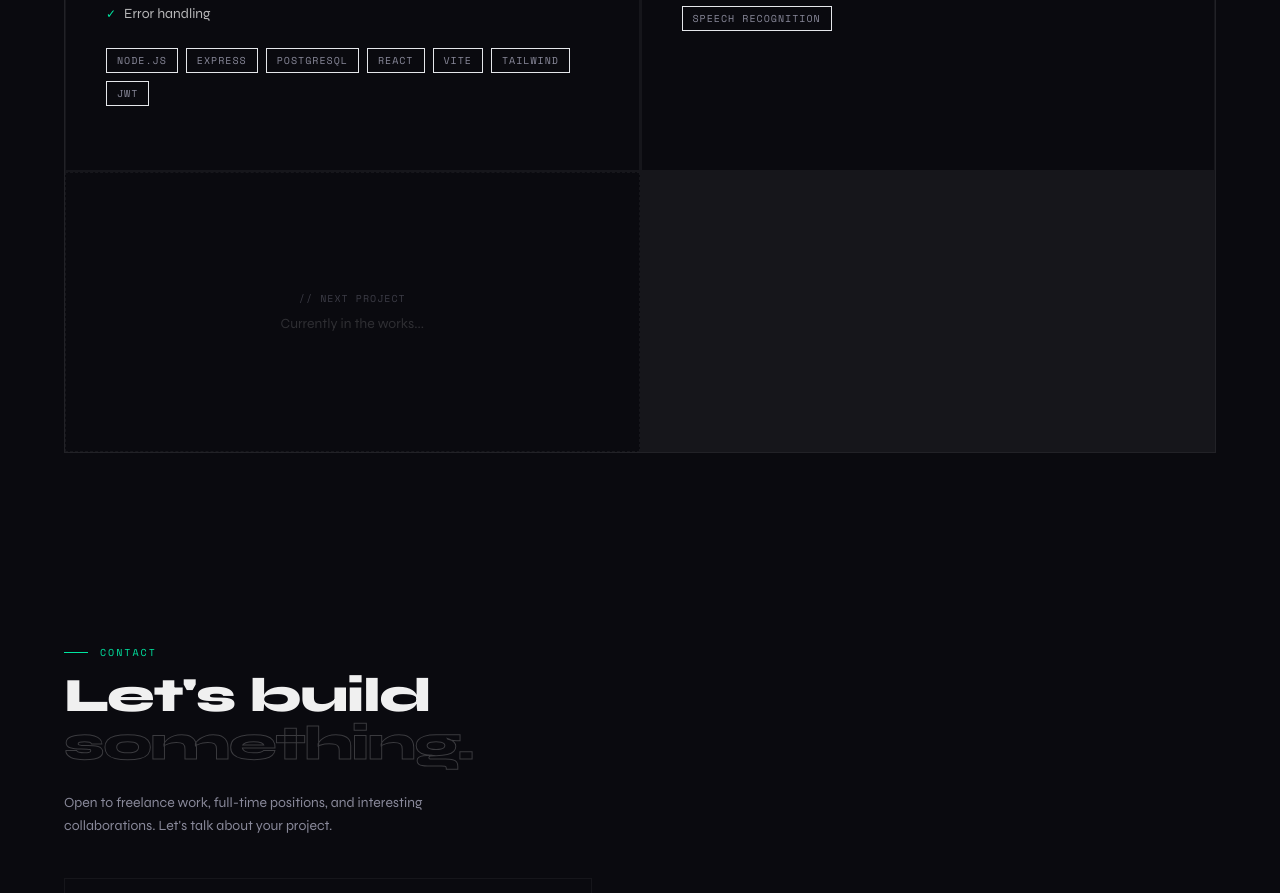
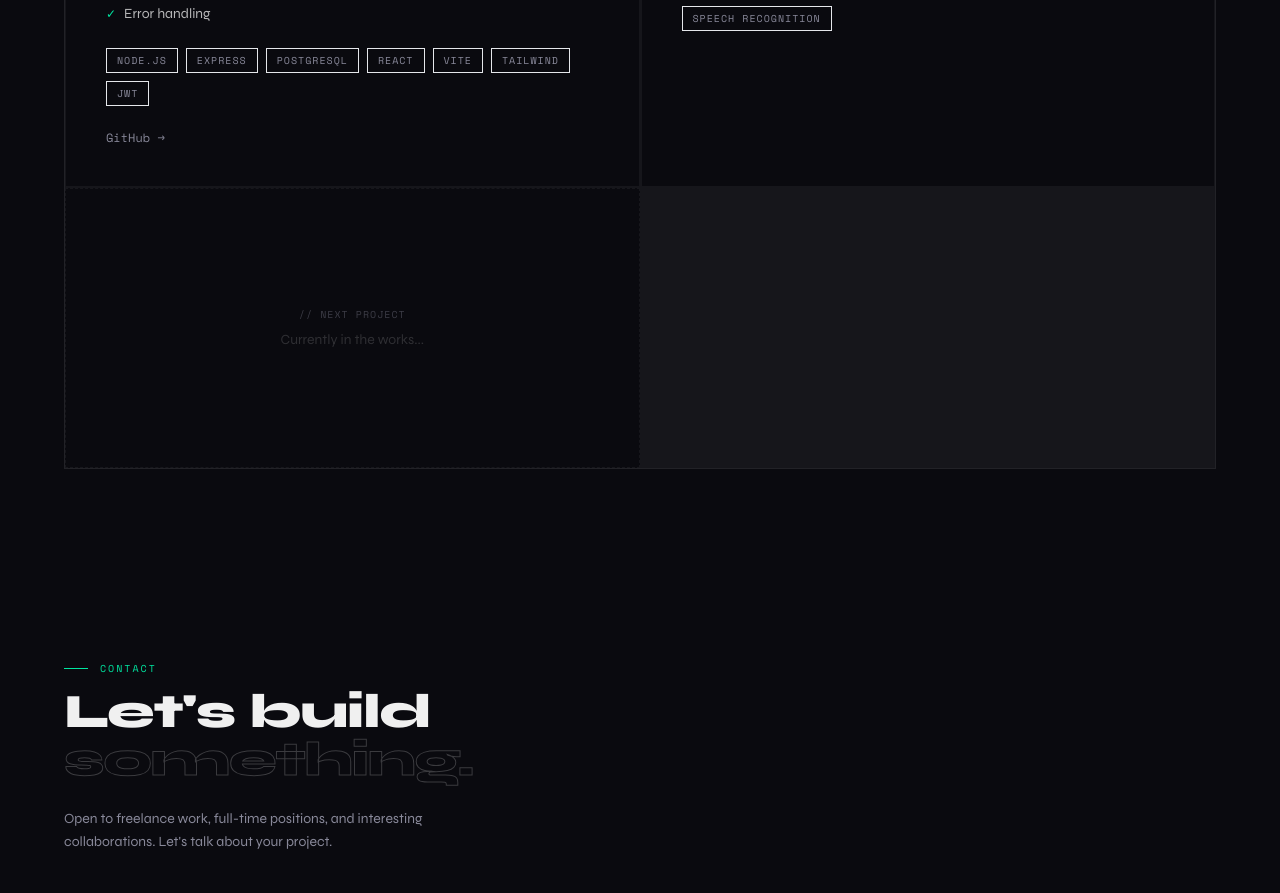
Before and after one commit to hibaaltaee/portfolio, a React (Vite) app: page / in a window 1280 px wide. Shown: the part 3309-4202 px from the top of the page. Built offline with nearby package versions, Linux system fonts and the light colour scheme.

Commit message:
edit some urls

```diff
--- a/src/data/portfolio.js
+++ b/src/data/portfolio.js
@@ -80,6 +80,7 @@ export const projects = [
 
     ],
     tags: ['Node.js', 'Express', 'PostgreSQL', 'React', 'Vite', 'Tailwind', 'JWT'],
+    githubUrl: 'https://github.com/hibaaltaee/cosmetic-store-backend',
 
 
     status: 'Final stage development',
```
